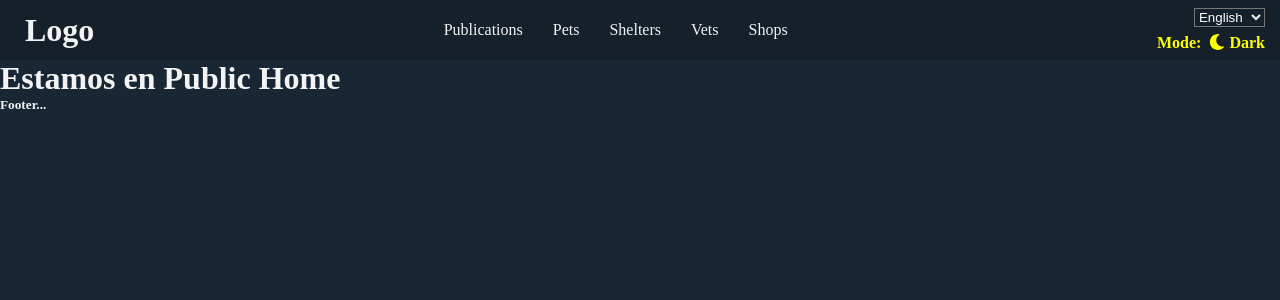
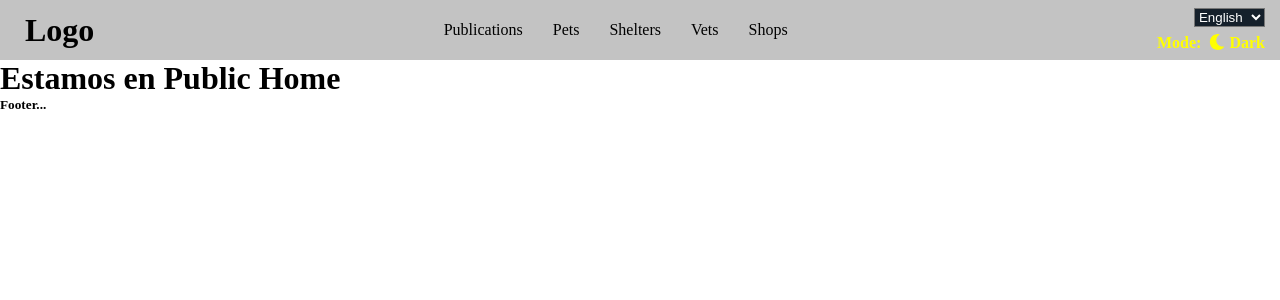
Before and after one commit to gabyballester/pet-project, a Vue app: page / in a window 1280 px wide. Shown: the top 300 px of the page. Built offline with nearby package versions, Linux system fonts and the light colour scheme.

Commit message:
Quita dark-mode por ahora

```diff
--- a/src/App.vue
+++ b/src/App.vue
@@ -1,28 +1,23 @@
 <template>
-  <div class="app" :class="{ dark: isDark }">
+  <div class="app" >
     <!-- <base-header /> -->
     <router-view></router-view>
   </div>
 </template>
 
 <script>
-import { mapGetters, mapActions } from "vuex";
-import { ACCESS_TOKEN, REFRESH_TOKEN } from "./utils/constants";
 import "./assets/scss/index.scss";
 
 export default {
   name: "app",
   components: {
-    // BaseHeader,
   },
   computed: {
-    ...mapGetters("darkModeModule", ["isDark"]),
     hasMode() {
       return JSON.parse(localStorage.getItem("darkMode"));
     },
   },
   methods: {
-    ...mapActions("darkModeModule", ["setMode", "resetMode"]),
     checkModeOnCreated() {
       if (this.hasMode === null) {
         this.resetMode();
@@ -44,12 +39,5 @@ export default {
 .app {
   width: 100vw;
   min-height: 100vh;
-  background: #f3f3f3;
-  transition: background 0.3s ease-in-out;
-}
-
-.dark {
-  background-color: #192734;
-  color: #f3f3f3;
 }
 </style>
--- a/src/assets/scss/_variables.scss
+++ b/src/assets/scss/_variables.scss
@@ -47,7 +47,7 @@ $background-error: #ff00001f;
 
 
 $success: green;
-$error: #610000;
+$error: #ff0000;
 
 // // Social Color
 $youtube: #cd201f;
--- a/src/components/Admin/MenuTop/MenuTop.vue
+++ b/src/components/Admin/MenuTop/MenuTop.vue
@@ -16,9 +16,6 @@ import { mapGetters } from "vuex";
 import {logout} from '../../../services/auth.service';
 
 export default {
-  computed: {
-    ...mapGetters("darkModeModule", ["isDark"]),
-  },
   methods: {
     logoutUser() {
       logout();
@@ -31,7 +28,6 @@ export default {
 <style lang="scss" scoped>
 @import "../../../assets/scss/index.scss";
 
-// light mode
 .menu-top {
   background: $background-light;
   width: 100%;
@@ -59,16 +55,4 @@ export default {
     }
   }
 }
-
-// dark mode
-.dark .menu-top {
-  background-color: $font-dark;
-  transition: background 0.3s ease-in-out;
-  button {
-    color: white;
-    &:hover {
-      color: $primary-color;
-    }
-  }
-}
 </style>
--- a/src/layouts/LayoutAdmin.vue
+++ b/src/layouts/LayoutAdmin.vue
@@ -89,7 +89,8 @@ export default {
         flex-direction: row;
         align-items: center;
         width: calc(100vw - 15rem);
-        background: $background-grey-dark2;
+        background: gray;
+        color: white;
       }
     }
   }
--- /dev/null
+++ b/src/pages/Admin/Users/index.js
@@ -0,0 +1 @@
+export {default} from './Users.vue';
--- a/src/store/index.js
+++ b/src/store/index.js
@@ -1,6 +1,5 @@
 import { createStore } from 'vuex';
 import darkModeModule from './modules/darkMode/';
-// import authModule from './modules/auth/';
 import rootActions from './actions';
 import rootMutations from './mutations';
 import rootGetters from './getters';
@@ -15,6 +14,5 @@ export default createStore({
   rootGetters,
   modules: {
     darkModeModule,
-    // authModule
   }
 })
```
Also changed, not shown: src/pages/Admin/Users/Users.vue (added, +9 -0 lines).
